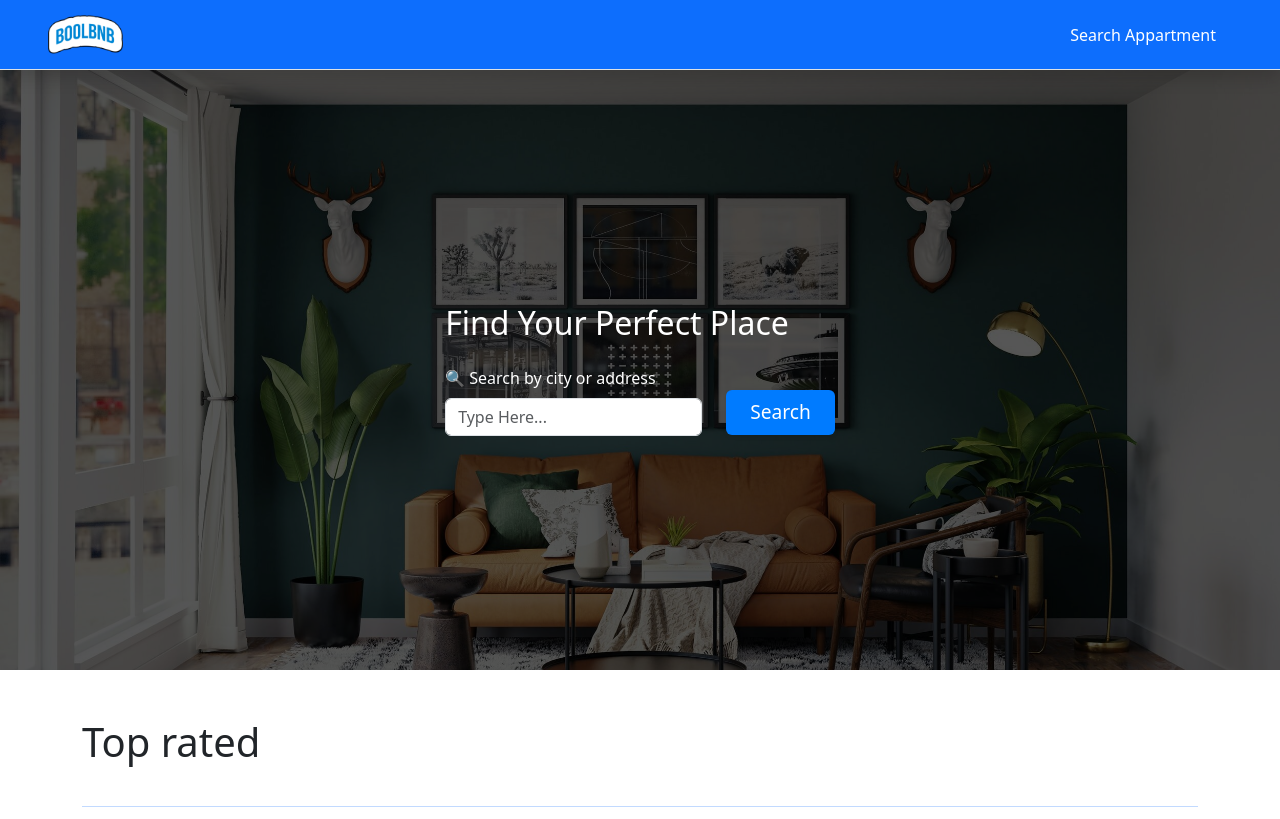
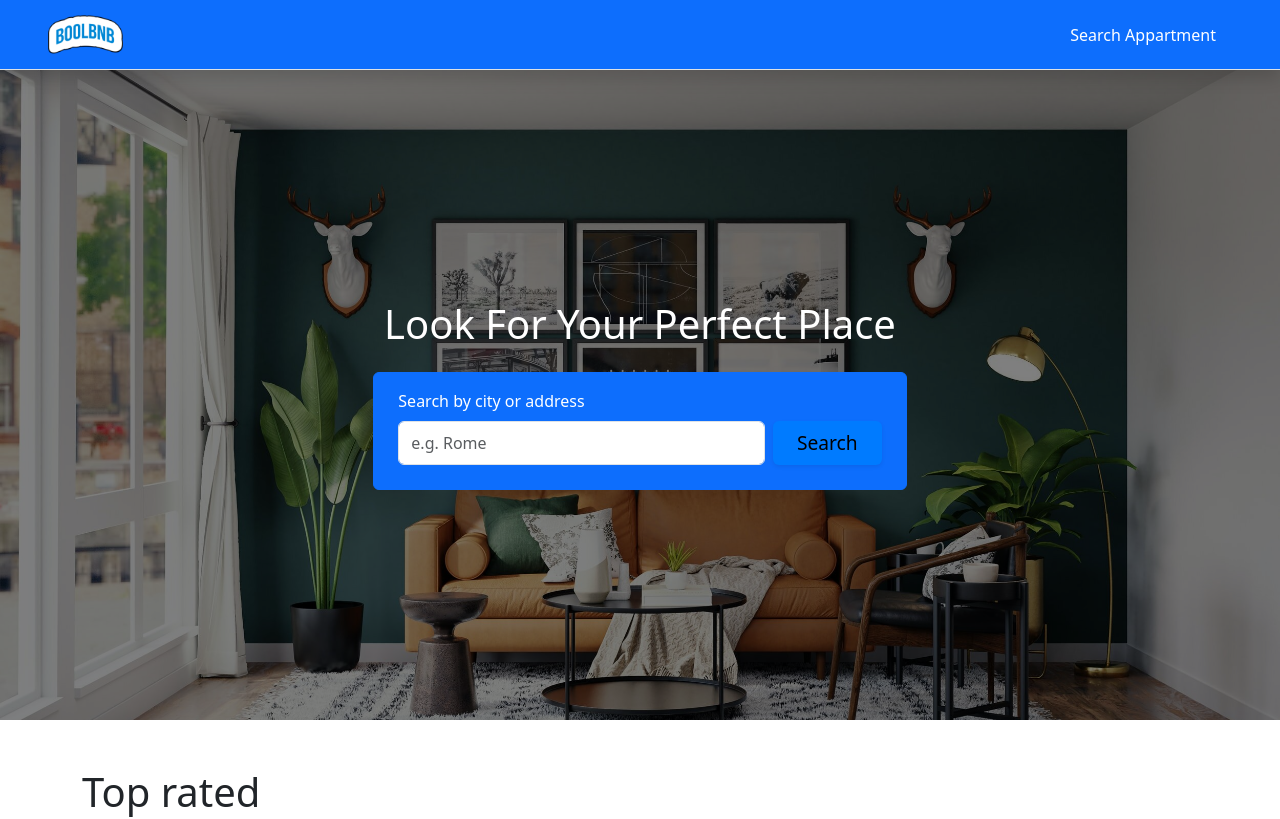
Before and after one commit to ManuelTrappolini/boolBnb-project-work, a React (Vite) app in the folder frontend/: page / in a window 1280 px wide. Shown: the top 819 px of the page. Built offline with nearby package versions, Linux system fonts and the light colour scheme; no server answers; the HTML template or start-up script is replaced by a standard one.

Commit message:
fix errors

```diff
--- a/frontend/src/components/SearchHome.jsx
+++ b/frontend/src/components/SearchHome.jsx
@@ -6,12 +6,13 @@ function SearchHome() {
     const [formData, setFormData] = useState({
         searchInput: "", // Solo l'input di ricerca per la città
     });
-
+    const [error, setError] = useState('')
 
 
     // Gestire il cambiamento dell'input nel form
     const handleInputChange = (e) => {
         const { value } = e.target;
+        setError('')
 
         // Aggiorna i dati del form
         setFormData((prev) => ({
@@ -29,7 +30,7 @@ function SearchHome() {
 
         // Verifica che l'input non sia vuoto
         if (!formData.searchInput) {
-            alert("Please enter a city or address.");
+            setError("Please enter a city or address.");
             return;
         }
 
@@ -43,32 +44,34 @@ function SearchHome() {
     };
 
     return (
-        <div>
-            <form onSubmit={handleSearchSubmit} className="d-flex gap-4 justify-content-between flex-wrap" style={{ position: 'relative' }}>
+        <div className="bg-primary rounded col-10 col-md-5 px-4 py-3 border border-primary">
+            <form onSubmit={handleSearchSubmit} className="d-flex flex-column justify-content-between" style={{ position: 'relative' }}>
 
                 {/* Sezione per la ricerca per città */}
-                <div className="">
-                    <label htmlFor="city" className="form-label text-white">🔍 Search by city or address</label>
+                <div>
+                    <label htmlFor="city" className="form-label text-white">Search by city or address</label>
+
+                </div>
+                <div  className="d-flex flex-column flex-md-row gap-2">
                     <input
                         type="text"
                         autoComplete="off"
                         name="searchInput"
                         className="form-control"
-                        placeholder="Type Here..."
+                        placeholder="e.g. Rome"
                         value={formData.searchInput}
-
                         onChange={handleInputChange}
                     />
-                </div>
 
                     {/* Bottone per inviare la ricerca */}
                     <button
                         type="submit"
-                    className="btn btn-primary mt-4 px-4 py-2 rounded shadow-sm btn-sm"
-                    style={{ height: '45px' }}
+                        className="btn btn-light px-4 py-2 rounded shadow-sm btn-sm h-50"
                     >
                         Search
                     </button>
+                </div>
+                <span className="text-danger mt-2">{error}</span>
             </form>
         </div>
     );
--- a/frontend/src/index.css
+++ b/frontend/src/index.css
@@ -234,7 +234,7 @@ a {
 .jumbtron {
     background-image: url('/jumbtron.jpg');
     background-size: cover;
-    min-height: 600px;
+    min-height: 650px;
     position: relative;
     background-position: center;
 }
@@ -245,7 +245,7 @@ a {
     left: 0;
     right: 0;
     bottom: 0;
-    background: rgba(0, 0, 0, 0.664);
+    background: rgba(0, 0, 0, 0.5);
     z-index: 1;
 }
 
@@ -292,8 +292,8 @@ footer {
             max-width: 100% !important;
         }
 
-        ul {
-            border-left: 0px solid !important;
+        .border-left {
+            border-left: 0px solid white !important;
         }
     }
 
--- a/frontend/src/pages/HomePage.jsx
+++ b/frontend/src/pages/HomePage.jsx
@@ -20,8 +20,8 @@ export default function HomePage() {
         <>
             <div className='jumbtron d-flex justify-content-center align-items-center'>
                 <div className="jumb-overlay"></div>
-                <div className='z-3'>
-                    <h2 className='mb-4 text-white'>Find Your Perfect Place </h2>
+                <div className='z-3 w-100 d-flex flex-column justify-content-center align-items-center'>
+                    <h2 className='mb-4 text-white fs-1'>Look For Your Perfect Place </h2>
                     <SearchHome />
                 </div>
             </div>
--- a/frontend/src/pages/SearchPage.jsx
+++ b/frontend/src/pages/SearchPage.jsx
@@ -95,14 +95,14 @@ export default function SearchPage() {
                 />
             </div>
 
-            <div className="mb-4">
-                <h5>{filteredCards.length} Results Found</h5>
+            <div className="mt-4">
+                <h4>{filteredCards.length} Results Found</h4>
             </div>
 
             <div className="row">
                 {filteredCards.length !== 0 ? filteredCards.map((card) => (
-                    <div key={card.id} className="col-md-4 col-12 p-3" style={{ height: '650px' }}>
-                        <div className="card h-100">
+                    <div key={card.id} className="col-md-4 col-12 p-3 " style={{ height: '650px' }}>
+                        <div className="card h-100 border border-primary">
                             <div className='h-50'>
                                 <Link to={`/apartments/${card.slug}`}>
                                     <img
```
Lines whose indentation alone changed are shown as unchanged.
